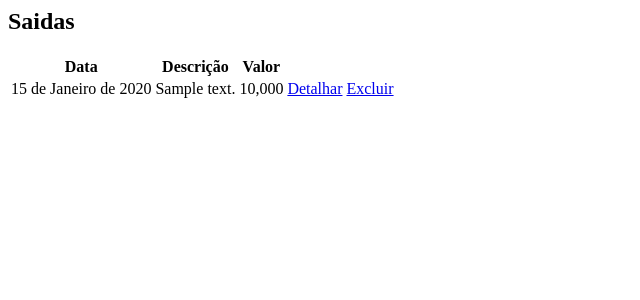
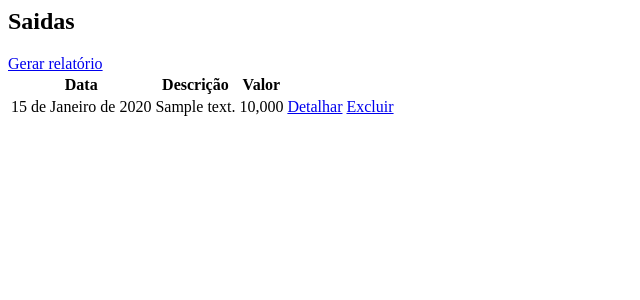
Before and after one commit to maiconrp/adgestao, a Django app: page /financas/saidas/listar/ in a window 1280 px wide. Shown: the top 300 px of the page, without its empty margins (0-640 px from the left). Run offline with Django 4.2, Linux system fonts and the light colour scheme; a user stored in the database is signed in; tables that the repository leaves empty hold one stand-in row (values such as "Sample post"); parts of the project's set-up code (start-up, migrations or seed data) failed here and were passed over.

Commit message:
:tada: feat: Add button gerar relatório

```diff
--- a/code/templates/financas/saidas/listar.html
+++ b/code/templates/financas/saidas/listar.html
@@ -25,6 +25,7 @@
           </tr>
         {% endfor %}
       </tbody>
+      <a href="{% url 'gerar_relatorio' %}" class="btn btn-success">Gerar relatório</a>
     </table>
 
     {% if messages %}
```
